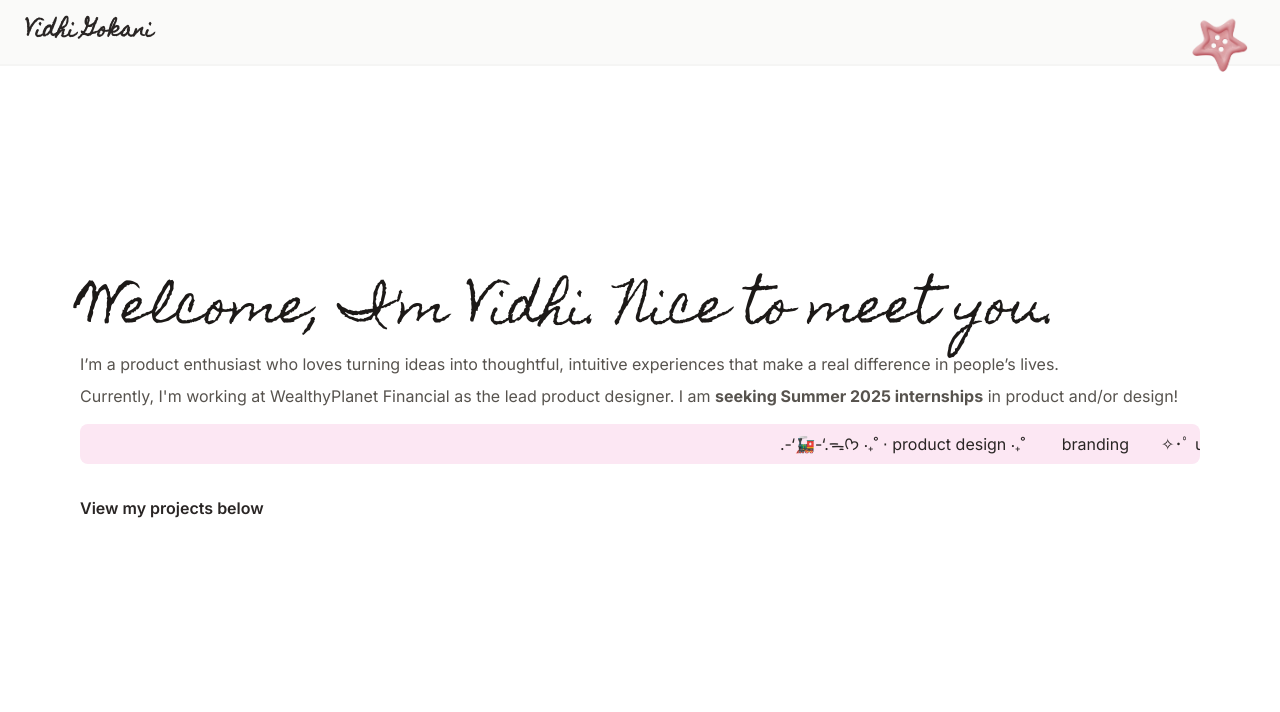
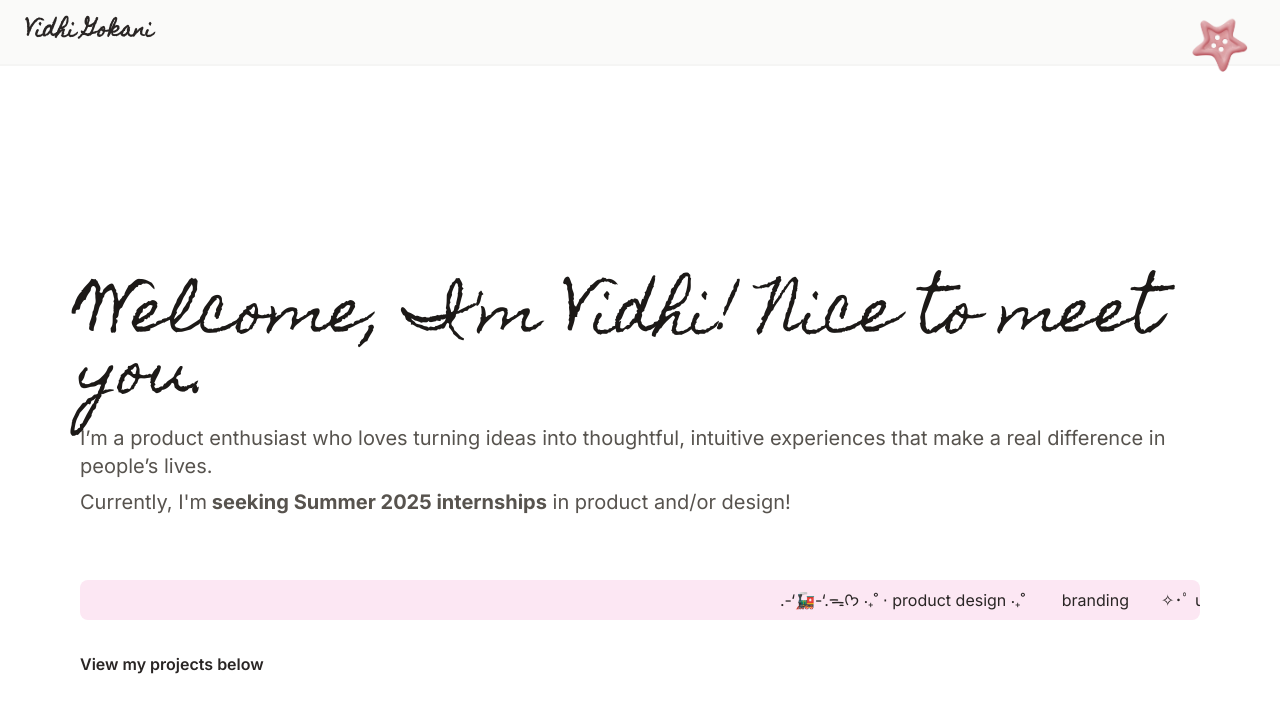
Before and after one commit to v1dh1/vidhi, a Next.js app: page / in a window 1280 px wide. Shown: the top 712 px of the page. Built offline with nearby package versions, Linux system fonts and the light colour scheme; a web font is replaced by a local one.

Commit message:
irfjreifj

```diff
--- a/app/home/Homecontent.jsx
+++ b/app/home/Homecontent.jsx
@@ -24,18 +24,20 @@ const Homecontent = () => {
 
 
 
-        <div className='p-4 md:p-16'>
+        <div className='p-8 md:p-16'>
 
           <div className='h-screen'>
             <div className='pt-20 md:pt-32 text-left'>
-              <div className='text-5xl font-apple pt-12 text-stone-900'>{"Welcome, I'm Vidhi. Nice to meet you."}</div>
-              <div className='text-l pt-4 text-stone-600'>{"I’m a product enthusiast who loves turning ideas into thoughtful, intuitive experiences that make a real difference in people’s lives."}</div>
-              <div className='text-l pt-2 text-stone-600'>
-                {"Currently, I'm working at WealthyPlanet Financial as the lead product designer. I am "}
-                <strong>seeking Summer 2025 internships</strong>
+              <div className='text-6xl font-apple pt-12 text-stone-900'>{"Welcome, I'm Vidhi! Nice to meet you."}</div>
+              <div className='text-xl pt-4 text-stone-600'>{"I’m a product enthusiast who loves turning ideas into thoughtful, intuitive experiences that make a real difference in people’s lives."}</div>
+
+
+              <div className='text-xl pt-2 text-stone-600'>
+                {"Currently, I'm"}
+                <strong> seeking Summer 2025 internships</strong>
                 {" in product and/or design!"}
               </div>
-              <div className='pt-4'>
+              <div className='pt-16'>
                 <div className='bg-pink-100 pt-2 pb-2 rounded-lg'>
                   <Headingscroll />
                 </div>
```
Also changed, not shown: public/coffee.png (added).
